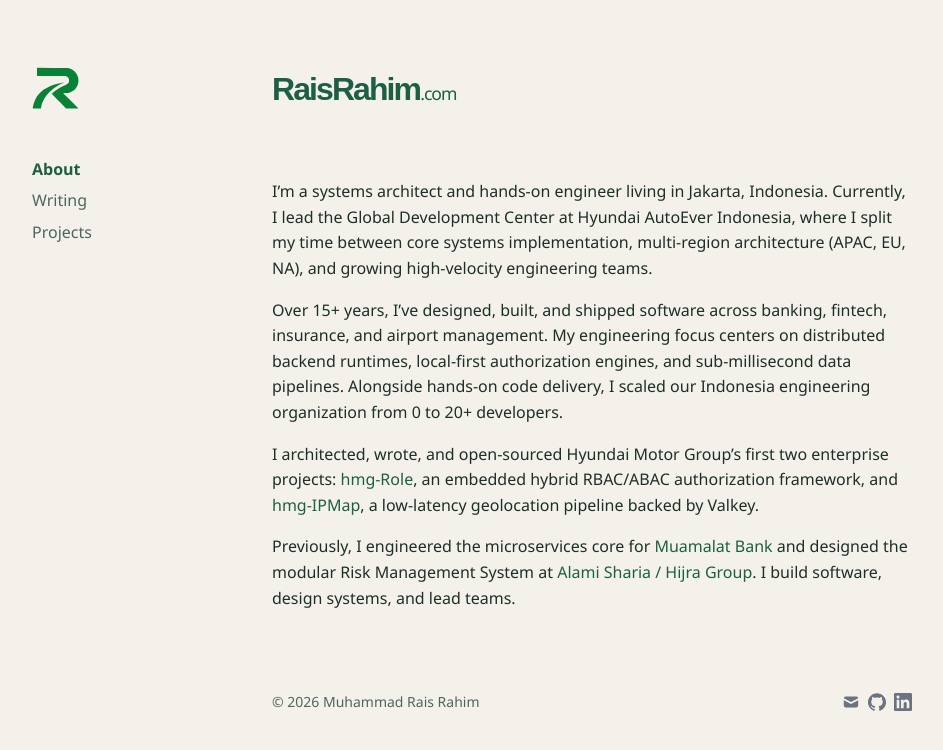
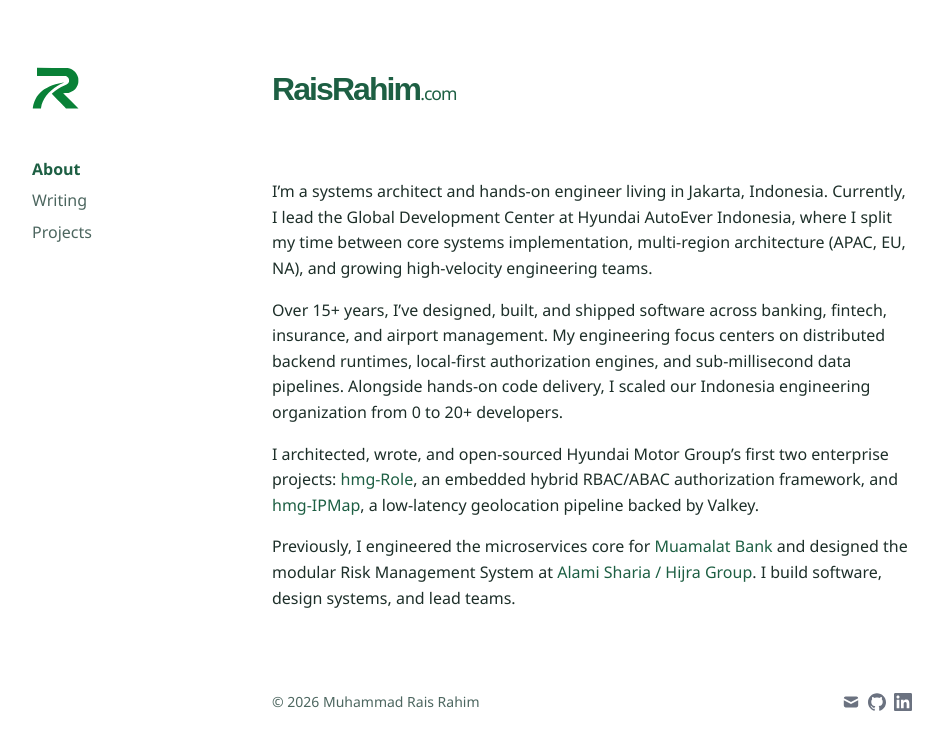
Before and after one commit to raisrahim/raisrahim.github.io, a Jekyll site: the page built from index.md, in a window 1280 px wide. Shown: the top 750 px of the page, without its empty margins (96-1039 px from the left). Built offline with Jekyll 4.4.1, drawn with Linux system fonts in a browser that asks for light colours.

Commit message:
fix: update background color variable for improved theme consistency

```diff
--- a/_sass/no-style-please.scss
+++ b/_sass/no-style-please.scss
@@ -21,7 +21,7 @@ body[a="dark"] { @include dark-appearance; }
 // -------------------------------------------- //
 
 :root {
-  --bg: #f3f1ea;
+  --bg: #ffffff;
   --bg-strong: #e9e4d9;
   --panel: #f9f6f1;
   --text: #1d2f29;
```
